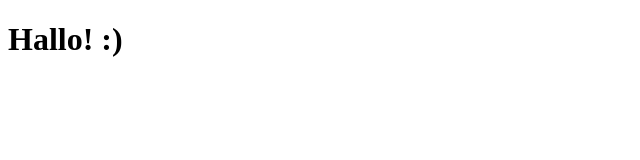
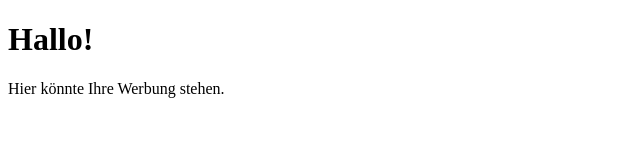
Before and after one commit to Ronjaaa/GIS_SoSe2020, a plain HTML site: page Aufgabe00/index.html in a window 1280 px wide. Shown: the whole page, without its empty margins (0-640 px from the left). Drawn offline with Linux system fonts and the light colour scheme.

Commit message:
Text eingefügt

```diff
--- a/Aufgabe00/index.html
+++ b/Aufgabe00/index.html
@@ -7,7 +7,8 @@
 </head>
 <body>
     <h1>
-        Hallo! :)
+        Hallo!
     </h1>
+    Hier könnte Ihre Werbung stehen.
 </body>
 </html>
```
